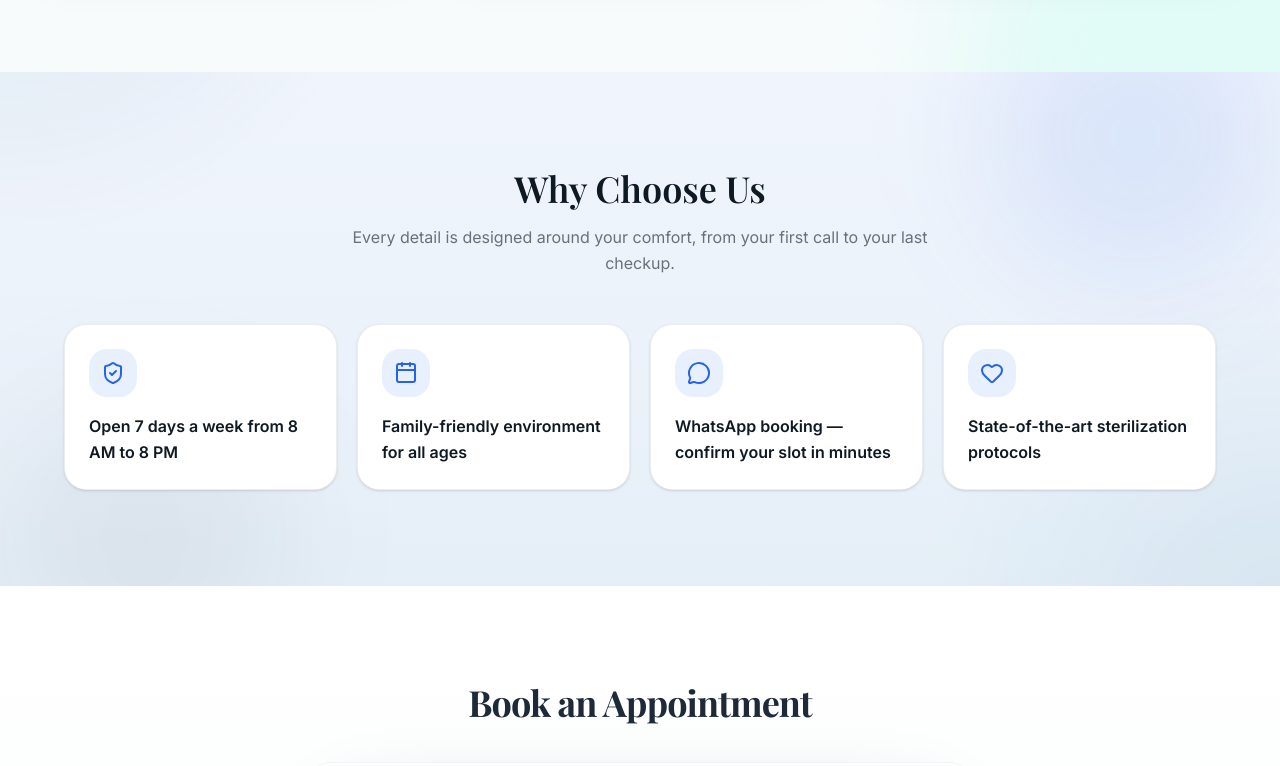
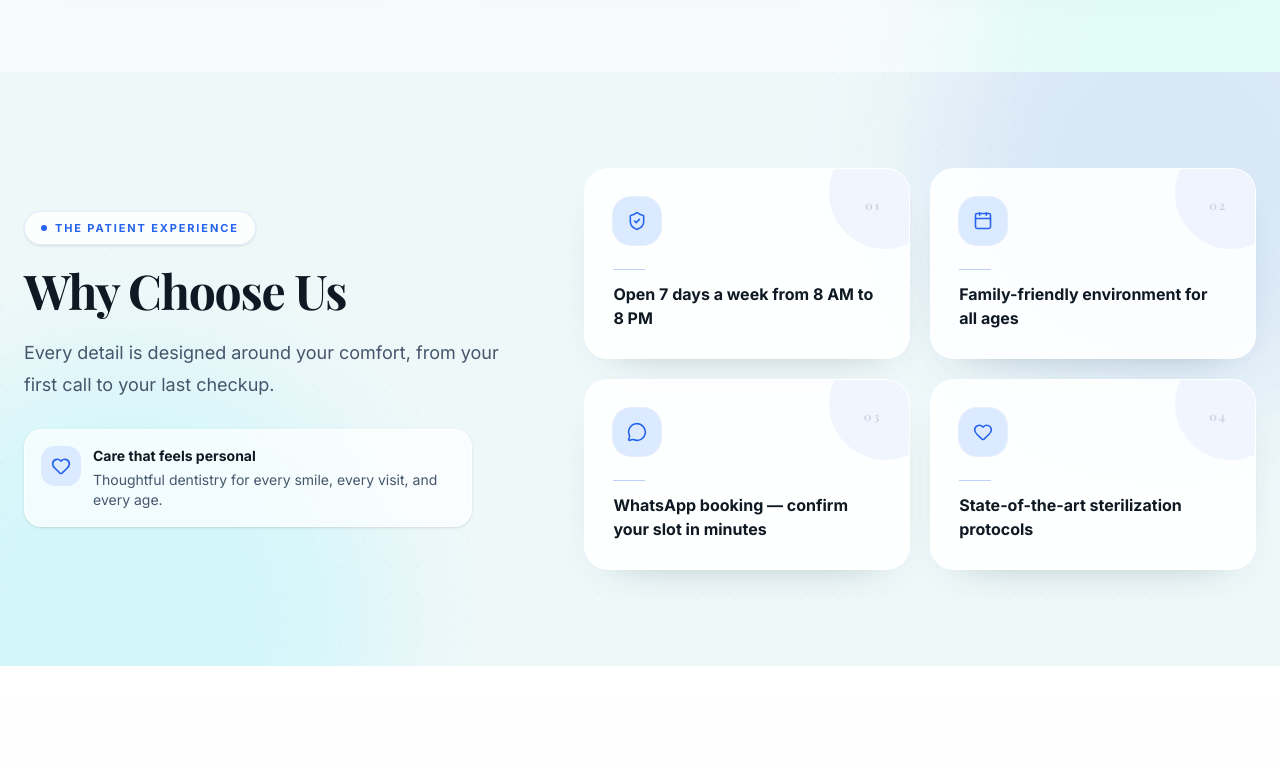
Before and after one commit to gosag/Dental-Clinic, a React (Vite) app: page /preview/dental-clinic in a window 1280 px wide. Shown: the part 1780-2546 px from the top of the page. Built offline with nearby package versions, Linux system fonts and the light colour scheme.

Commit message:
feat: enhance WhyUs component with improved layout, animations, and accessibility features

```diff
--- a/src/components/WhyUs.jsx
+++ b/src/components/WhyUs.jsx
@@ -1,57 +1,103 @@
 import { useRef } from "react"
-import { motion, useInView } from "motion/react"
+import { motion, useInView, useReducedMotion } from "motion/react"
 import { Calendar, Heart, MessageCircle, ShieldCheck } from "lucide-react"
 
 const icons = [ShieldCheck, Calendar, MessageCircle, Heart]
 
 export default function WhyUs({ clinic }) {
   const ref = useRef(null)
+  const shouldReduceMotion = useReducedMotion()
   const inView = useInView(ref, { once: true, margin: "-80px" })
   const { title, subtitle } = clinic.ui.sections.whyUs
 
   return (
     <section
       id="why"
-      className="relative overflow-hidden bg-accent/5 px-4 py-16 sm:px-6 sm:py-24"
+      className="relative isolate overflow-hidden bg-[#eff8f9] px-4 py-16 sm:px-6 sm:py-20 lg:py-24"
     >
-      <div className="pointer-events-none absolute -top-20 right-0 h-72 w-72 rounded-full bg-accent/10 blur-3xl" />
-      <div className="pointer-events-none absolute -bottom-24 left-0 h-72 w-72 rounded-full bg-navy/5 blur-3xl" />
+      {/* Soft clinic-inspired background */}
+      <div className="pointer-events-none absolute inset-0 -z-10 overflow-hidden">
+        <div className="absolute -right-32 -top-36 h-[30rem] w-[30rem] rounded-full bg-accent/10 blur-3xl" />
+        <div className="absolute -bottom-52 -left-32 h-[32rem] w-[32rem] rounded-full bg-cyan-200/35 blur-3xl" />
+        <div className="absolute inset-0 bg-[radial-gradient(circle_at_1px_1px,rgba(26,107,138,0.11)_1px,transparent_0)] bg-[size:26px_26px] opacity-30" />
+      </div>
 
-      <motion.h2
+      <div
         ref={ref}
-        initial={{ opacity: 0, y: 24 }}
-        animate={inView ? { opacity: 1, y: 0 } : {}}
-        transition={{ duration: 0.5, ease: "easeOut" }}
-        className="relative text-center font-display text-3xl text-navy sm:text-4xl"
+        className="relative mx-auto grid max-w-7xl items-center gap-10 lg:grid-cols-[0.85fr_1.15fr] lg:gap-16"
       >
+        <motion.div
+          initial={shouldReduceMotion ? false : { opacity: 0, x: -20 }}
+          animate={inView ? { opacity: 1, x: 0 } : {}}
+          transition={{ duration: 0.6, ease: [0.22, 1, 0.36, 1] }}
+          className="text-center lg:text-left"
+        >
+          <div className="inline-flex items-center gap-2 rounded-full border border-accent/10 bg-white/80 px-4 py-2 text-[11px] font-bold uppercase tracking-[0.17em] text-accent shadow-sm backdrop-blur">
+            <span className="h-1.5 w-1.5 rounded-full bg-accent" />
+            The patient experience
+          </div>
+
+          <h2 className="mt-5 font-display text-4xl font-bold leading-[1.08] tracking-tight text-navy sm:text-5xl">
             {title}
-      </motion.h2>
+          </h2>
 
-      <div className="relative mx-auto mt-4 max-w-xl text-center text-sm leading-relaxed text-navy/60 sm:text-base">
+          <p className="mx-auto mt-5 max-w-lg text-base leading-7 text-slate-600 sm:text-lg sm:leading-8 lg:mx-0">
             {subtitle ||
               "Every detail is designed around your comfort, from your first call to your last checkup."}
+          </p>
+
+          <div className="mx-auto mt-7 flex max-w-md items-start gap-3 rounded-2xl border border-white/80 bg-white/70 p-4 text-left shadow-sm backdrop-blur lg:mx-0">
+            <div className="flex size-10 shrink-0 items-center justify-center rounded-xl bg-accent-light">
+              <Heart className="size-5 text-accent" />
             </div>
 
-      <div className="relative mx-auto mt-12 grid max-w-6xl grid-cols-1 gap-5 sm:grid-cols-2 lg:grid-cols-4">
+            <div>
+              <p className="text-sm font-bold text-navy">Care that feels personal</p>
+              <p className="mt-1 text-sm leading-5 text-slate-600">
+                Thoughtful dentistry for every smile, every visit, and every age.
+              </p>
+            </div>
+          </div>
+        </motion.div>
+
+        <div className="grid gap-4 sm:grid-cols-2 sm:gap-5">
           {clinic.whyUs.map(({ point }, index) => {
             const Icon = icons[index] ?? ShieldCheck
+            const number = String(index + 1).padStart(2, "0")
+
             return (
-            <motion.div
+              <motion.article
                 key={point}
-              initial={{ opacity: 0, y: 24 }}
+                initial={shouldReduceMotion ? false : { opacity: 0, y: 22 }}
                 animate={inView ? { opacity: 1, y: 0 } : {}}
-              transition={{ delay: index * 0.1, duration: 0.4, ease: "easeOut" }}
-              className="rounded-3xl border border-navy/8 bg-white p-6 shadow-sm transition-all duration-200 hover:-translate-y-1 hover:shadow-md"
+                transition={{
+                  delay: shouldReduceMotion ? 0 : 0.14 + index * 0.09,
+                  duration: 0.55,
+                  ease: [0.22, 1, 0.36, 1],
+                }}
+                whileHover={shouldReduceMotion ? {} : { y: -5 }}
+                className="group relative overflow-hidden rounded-[1.5rem] border border-white/80 bg-white/90 p-6 shadow-[0_16px_45px_-32px_rgba(15,48,65,0.45)] backdrop-blur-sm transition-[box-shadow,border-color] duration-300 hover:border-accent/20 hover:shadow-[0_24px_55px_-30px_rgba(15,48,65,0.45)] sm:p-7"
               >
-              <div className="mb-4 flex size-12 items-center justify-center rounded-2xl bg-accent/10">
-                <Icon className="size-6 text-accent" />
+                <div className="absolute -right-8 -top-8 h-28 w-28 rounded-full bg-accent/[0.06] transition-transform duration-500 group-hover:scale-150" />
+
+                <div className="relative flex items-start justify-between">
+                  <div className="flex size-12 items-center justify-center rounded-2xl bg-accent-light text-accent ring-1 ring-accent/10 transition duration-300 group-hover:scale-105 group-hover:bg-accent group-hover:text-white">
+                    <Icon className="size-5" strokeWidth={1.9} />
                   </div>
-              <p className="text-base font-semibold leading-relaxed text-navy">
-                {point}
-              </p>
-            </motion.div>
+
+                  <span className="font-display text-xs font-bold tracking-[0.16em] text-slate-300 transition-colors duration-300 group-hover:text-accent/45">
+                    {number}
+                  </span>
+                </div>
+
+                <div className="relative mt-6">
+                  <div className="mb-3 h-px w-8 bg-accent/30 transition-all duration-300 group-hover:w-12 group-hover:bg-accent" />
+                  <p className="text-base font-bold leading-6 text-navy">{point}</p>
+                </div>
+              </motion.article>
             )
           })}
+        </div>
       </div>
     </section>
   )
```
Lines whose indentation alone changed are shown as unchanged.
